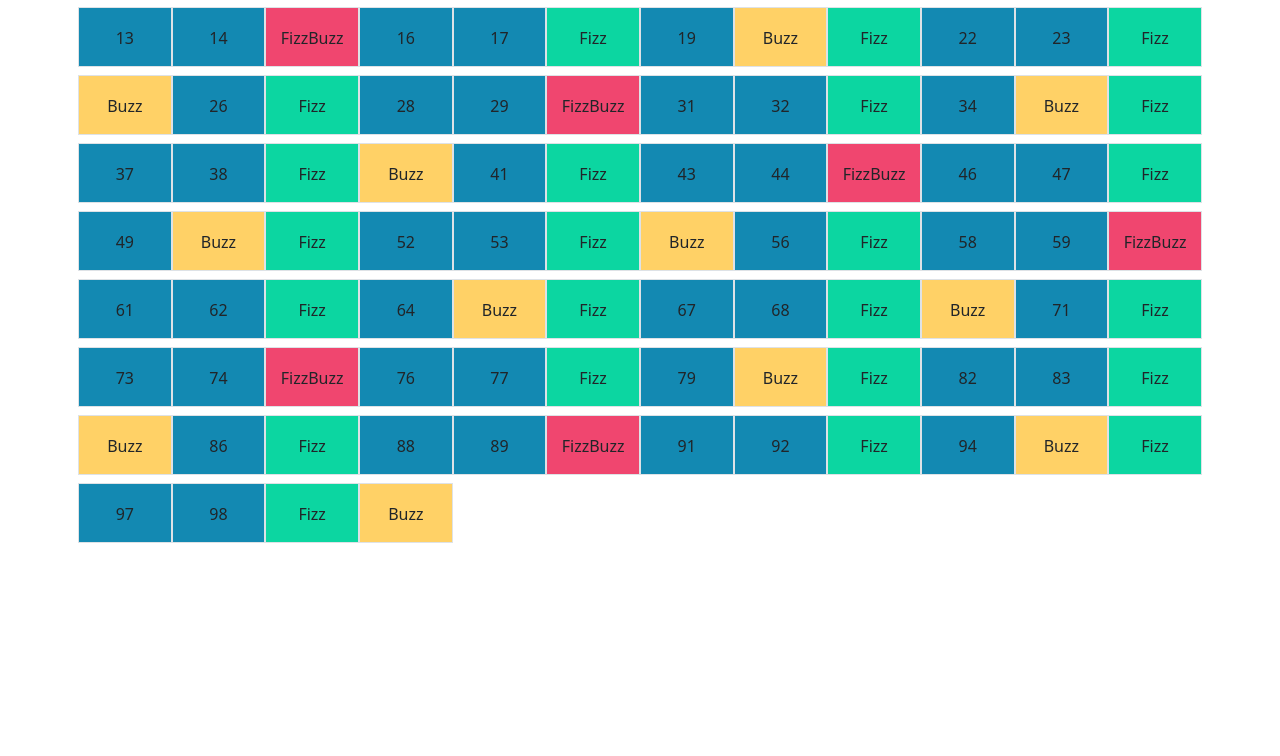
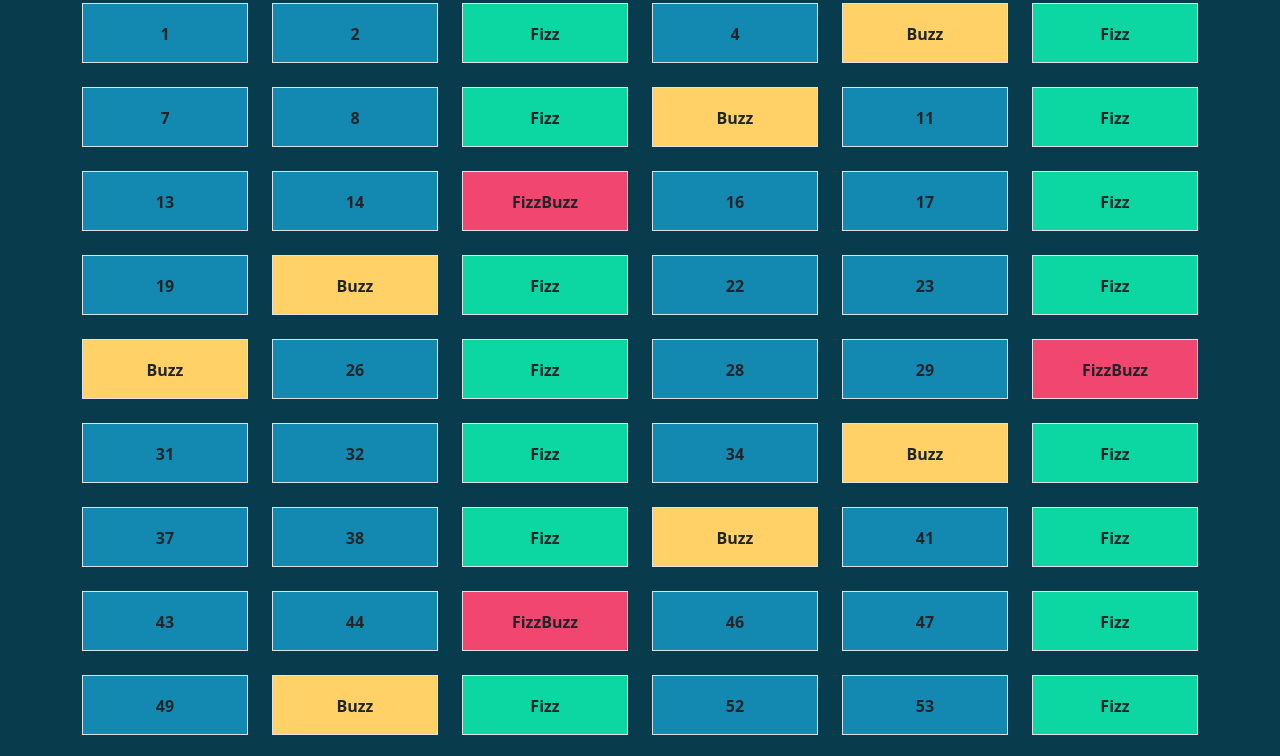
Before and after one commit to Francescodc92/js-fizzbuzz, a plain HTML site: page bonus/index.html in a window 1280 px wide. Shown: the part 85-841 px from the top of the page. Before the commit the page ends 800 px from the top, so only its background shows below. Drawn offline with nearby package versions, Linux system fonts and the light colour scheme.

Commit message:
end refaturation bonus

```diff
--- a/bonus/css/style.css
+++ b/bonus/css/style.css
@@ -6,8 +6,13 @@
   -moz-osx-font-smoothing: grayscale;
 }
 
+body {
+  background-color: #083b4c;
+}
+
 .number-container {
   height: 3.75rem;
   line-height: 3.75rem;
   vertical-align: middle;
+  font-weight: 600;
 }
--- a/bonus/index.html
+++ b/bonus/index.html
@@ -16,7 +16,8 @@
   </head>
   <body>
     <div class="container">
-      <div class="row g-2 mt-3"></div>
+      <h1 class="text-center fw-bold text-light">FizzBuzzDOM</h1>
+      <div class="row g-4 mt-3"></div>
       <!--end row-->
     </div>
     <!--end container-->
--- a/bonus/js/script.js
+++ b/bonus/js/script.js
@@ -22,8 +22,6 @@ Ragionamento Base:
   se le condizioni precedenti non si verificano stampo il numero corrente
 */
 
-const rowElement = document.querySelector(".row")
-
 for (let i = 1; i <= 100; i++) {
   let currentLog
   let bgColor = "#1389b2"
@@ -44,16 +42,13 @@ for (let i = 1; i <= 100; i++) {
 }
 
 function renderHtml(currentLog, bgColor) {
-  const numberContainer = document.createElement("div")
-  numberContainer.classList.add(
-    "col-3",
-    "col-md-2",
-    "col-lg-1",
-    "number-container",
-    "border",
-    "text-center"
-  )
-  numberContainer.style.backgroundColor = bgColor
-  numberContainer.innerHTML = currentLog
-  rowElement.append(numberContainer)
+  const rowElement = document.querySelector(".row")
+  const numberContainer = `
+    <div class="col-3 col-md-2">
+      <div style="background-color:${bgColor}" class="number-container border text-center">
+        ${currentLog}
+      </div>
+    </div>
+  `
+  rowElement.innerHTML += numberContainer
 }
```
